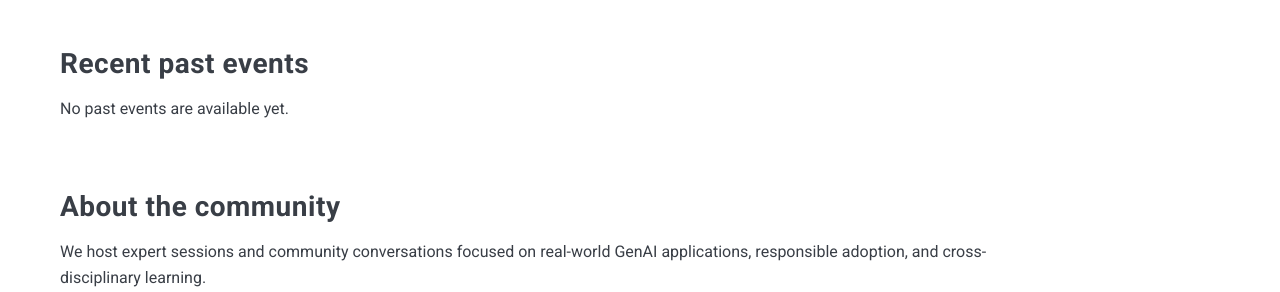
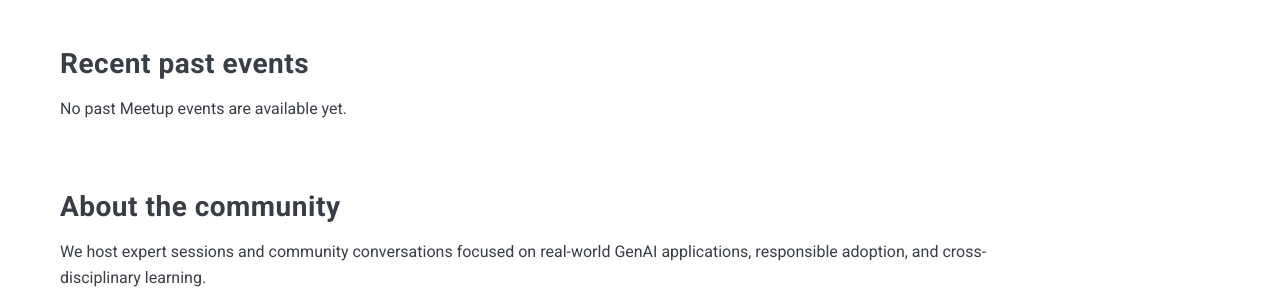
Before and after one commit to GenAI-Gurus/genai-gurus.github.io, a Jekyll site: the page built from index.html, in a window 1280 px wide. Shown: the part 730-1022 px from the top of the page. Built offline with Jekyll 4.4.1, drawn with Linux system fonts in a browser that asks for light colours; nearby versions of some CDN libraries; the list of posts is cut into pages by our own code.

Commit message:
Show last 9 Meetup past events with full-list link

```diff
--- a/_sass/4-layouts/_page-home.scss
+++ b/_sass/4-layouts/_page-home.scss
@@ -79,6 +79,15 @@
   color: $brand-color;
 }
 
+.event-card__image {
+  display: block;
+  width: 100%;
+  height: 180px;
+  margin-bottom: 14px;
+  border-radius: 6px;
+  object-fit: cover;
+}
+
 .event-card__speaker {
   margin-bottom: 10px;
   font-weight: 700;
@@ -92,6 +101,10 @@
     margin-right: 16px;
     font-weight: 700;
   }
+}
+
+.events-section__footer {
+  margin-top: 14px;
 }
 
 .contact-inline {
--- a/index.html
+++ b/index.html
@@ -75,10 +75,12 @@
       {% assign past_count = 0 %}
       {% for event in events reversed %}
         {% assign event_ts = event.date | date: '%s' %}
-        {% if event_ts < now_ts and past_count < 6 %}
+        {% if event_ts < now_ts and past_count < 9 %}
           {% assign past_count = past_count | plus: 1 %}
           <div class="col col-4 col-d-6 col-t-12">
             <article class="event-card">
+              {% assign event_image = event.image | default: "images/logo1.png" %}
+              <img class="event-card__image" src="{{ event_image | relative_url }}" alt="{{ event.title }} cover image" loading="lazy">
               <p class="event-card__meta">{{ event.date | date: "%b %-d, %Y" }}</p>
               <h3>{{ event.title }}</h3>
               {% if event.speaker_name %}<p class="event-card__speaker">{{ event.speaker_name }}</p>{% endif %}
@@ -93,7 +95,12 @@
       {% endfor %}
       {% if past_count == 0 %}
         <div class="col col-12">
-          <p>No past events are available yet.</p>
+          <p>No past Meetup events are available yet.</p>
+        </div>
+      {% endif %}
+      {% if past_count > 0 %}
+        <div class="col col-12 events-section__footer">
+          <a class="button" href="https://www.meetup.com/genai-gurus/events/past/" target="_blank" rel="noopener noreferrer">See all past events on Meetup</a>
         </div>
       {% endif %}
     </div>
```
